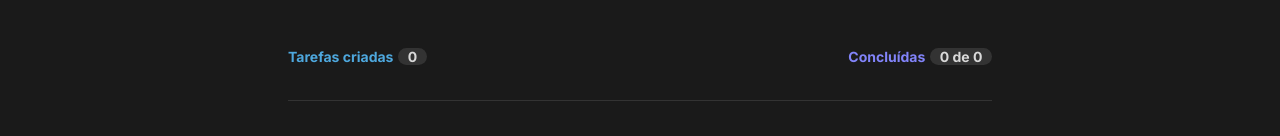
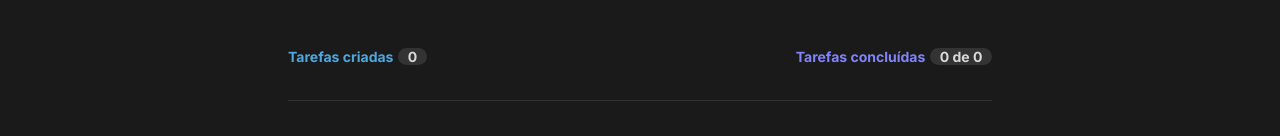
Before and after one commit to rafaalberto/todo-list, a React (Vite) app: page / in a window 1280 px wide. Shown: the part 183-319 px from the top of the page. Built offline with nearby package versions, Linux system fonts and the light colour scheme.

Commit message:
rename components

```diff
--- a/src/components/task/InsertTask.tsx
+++ b/src/components/task/InsertTask.tsx
@@ -3,20 +3,20 @@ import { ChangeEvent, FormEvent, useState } from 'react'
 import styles from './InsertTask.module.css'
 
 interface InsertTaskProps {
-    onInsertTask: (text: string) => void
+    onInsertAction: (text: string) => void
 }
 
-export function InsertTask({ onInsertTask }: InsertTaskProps) {
+export function InsertTask({ onInsertAction }: InsertTaskProps) {
 
     const [inputNewTask, setInputNewTask] = useState('')
 
-    function handleNewTask(event: ChangeEvent<HTMLInputElement>) {
+    function handleInputNewTask(event: ChangeEvent<HTMLInputElement>) {
         setInputNewTask(event.target.value)
     }
 
     function handleInsertTask(event: FormEvent) {
         event.preventDefault()
-        onInsertTask(inputNewTask)
+        onInsertAction(inputNewTask)
         setInputNewTask('')
     }
 
@@ -27,7 +27,7 @@ export function InsertTask({ onInsertTask }: InsertTaskProps) {
                     type="text"
                     name="new-task"
                     placeholder="Adicione uma nova tarefa"
-                    onChange={handleNewTask}
+                    onChange={handleInputNewTask}
                     value={inputNewTask}
                 />
 
--- a/src/components/task/Task.tsx
+++ b/src/components/task/Task.tsx
@@ -1,7 +1,7 @@
 
 import { EmptyTask } from './EmptyTask'
 import { InsertTask } from './InsertTask'
-import { TaskHeader } from './TaskHeader'
+import { TaskCounter } from './TaskCounter'
 import { TaskItem } from './TaskItem'
 
 import { useState } from 'react'
@@ -10,21 +10,21 @@ import styles from './Task.module.css'
 export interface TaskType {
     id: number,
     text: string,
-    isChecked: boolean
+    isDone: boolean
 }
 
 export function Task() {
 
     const [tasks, setTasks] = useState<TaskType[]>([])
 
-    const tasksCounter: number = tasks.length
-    const checkedTasks: number = tasks.filter(task => (task.isChecked)).length
+    const createdTasks: number = tasks.length
+    const doneTasks: number = tasks.filter(task => (task.isDone)).length
 
     function insertTask(text: string) {
         const newTask: TaskType = {
             id: new Date().getTime(),
             text: text,
-            isChecked: false
+            isDone: false
         }
         setTasks((state) => [...state, newTask])
     }
@@ -32,7 +32,7 @@ export function Task() {
     function updateTask(id: number, value: boolean) {
         const updatedTasks = tasks.map((task) => {
             if (task.id === id) {
-                return { ...task, isChecked: value }
+                return { ...task, isDone: value }
             }
             return { ...task }
         })
@@ -49,11 +49,11 @@ export function Task() {
     return (
         <article className={styles.task}>
             <InsertTask
-                onInsertTask={insertTask}
+                onInsertAction={insertTask}
             />
-            <TaskHeader
-                tasksCounter={tasksCounter}
-                checkedTasks={checkedTasks}
+            <TaskCounter
+                createdTasks={createdTasks}
+                doneTasks={doneTasks}
             />
             <div className={styles.taskList}>
                 {tasks.length > 0 ? (
--- a/src/components/task/TaskHeader.module.css
+++ b/src/components/task/TaskCounter.module.css
@@ -1,4 +1,4 @@
-.infoTask {
+.taskCounter {
     display: flex;
     flex: 1;
     align-items: center;
@@ -6,21 +6,21 @@
     margin-top: 3rem;
 }
 
-.infoTask aside:first-child {
+.taskCounter aside:first-child {
     color: var(--blue);
 }
 
-.infoTask aside:last-child {
+.taskCounter aside:last-child {
     color: var(--purple);
 }
 
-.infoTask aside strong {
+.taskCounter aside strong {
     font-size: 0.875rem;
     line-height: 1.6;
     margin-right: 0.3rem;
 }
 
-.infoTask aside span {
+.taskCounter aside span {
     background: var(--gray-400);
     color: var(--gray-200);
     font-size: 0.875rem;
--- /dev/null
+++ b/src/components/task/TaskCounter.tsx
@@ -0,0 +1,21 @@
+import styles from './TaskCounter.module.css'
+
+interface TaskCounterProps {
+    createdTasks: number,
+    doneTasks: number
+}
+
+export function TaskCounter({ createdTasks, doneTasks }: TaskCounterProps) {
+    return (
+        <header className={styles.taskCounter}>
+            <aside>
+                <strong>Tarefas criadas</strong>
+                <span>{createdTasks}</span>
+            </aside>
+            <aside>
+                <strong>Tarefas concluídas</strong>
+                <span>{`${doneTasks} de ${createdTasks}`}</span>
+            </aside>
+        </header>
+    )
+}
--- a/src/components/task/TaskHeader.tsx
+++ /dev/null
@@ -1,21 +0,0 @@
-import styles from './TaskHeader.module.css'
-
-interface TaskHeaderProps {
-    tasksCounter: number,
-    checkedTasks: number
-}
-
-export function TaskHeader({ tasksCounter, checkedTasks }: TaskHeaderProps) {
-    return (
-        <header className={styles.infoTask}>
-            <aside>
-                <strong>Tarefas criadas</strong>
-                <span>{tasksCounter}</span>
-            </aside>
-            <aside>
-                <strong>Concluídas</strong>
-                <span>{`${checkedTasks} de ${tasksCounter}`}</span>
-            </aside>
-        </header>
-    )
-}
--- a/src/components/task/TaskItem.tsx
+++ b/src/components/task/TaskItem.tsx
@@ -11,24 +11,24 @@ interface TaskItemProps {
 
 export function TaskItem({ data, onDeleteAction, onUpdateAction }: TaskItemProps) {
 
-    const checkboxClassName = data.isChecked ? styles['checkbox-checked'] : styles['checkbox-unchecked']
-    const paragraphClassName = data.isChecked ? styles['paragraph-checked'] : ''
+    const checkboxClassName = data.isDone ? styles['checkbox-checked'] : styles['checkbox-unchecked']
+    const paragraphClassName = data.isDone ? styles['paragraph-checked'] : ''
 
     function handleDeleteTask() {
         onDeleteAction(data.id)
     }
 
     function handleUpdateTask() {
-        onUpdateAction(data.id, !data.isChecked)
+        onUpdateAction(data.id, !data.isDone)
     }
 
     return (
         <div className={styles.taskItemContent}>
             <div>
                 <label htmlFor={`checkbox_${data.id}`} onClick={handleUpdateTask}>
-                    <input readOnly type="checkbox" checked={data.isChecked} />
+                    <input readOnly type="checkbox" checked={data.isDone} />
                     <span className={`${styles.checkbox} ${checkboxClassName}`}>
-                        {data.isChecked && <Check size={12} />}
+                        {data.isDone && <Check size={12} />}
                     </span>
                     <p className={`styles.paragraph ${paragraphClassName}`}>{data.text}</p>
                 </label>
```
